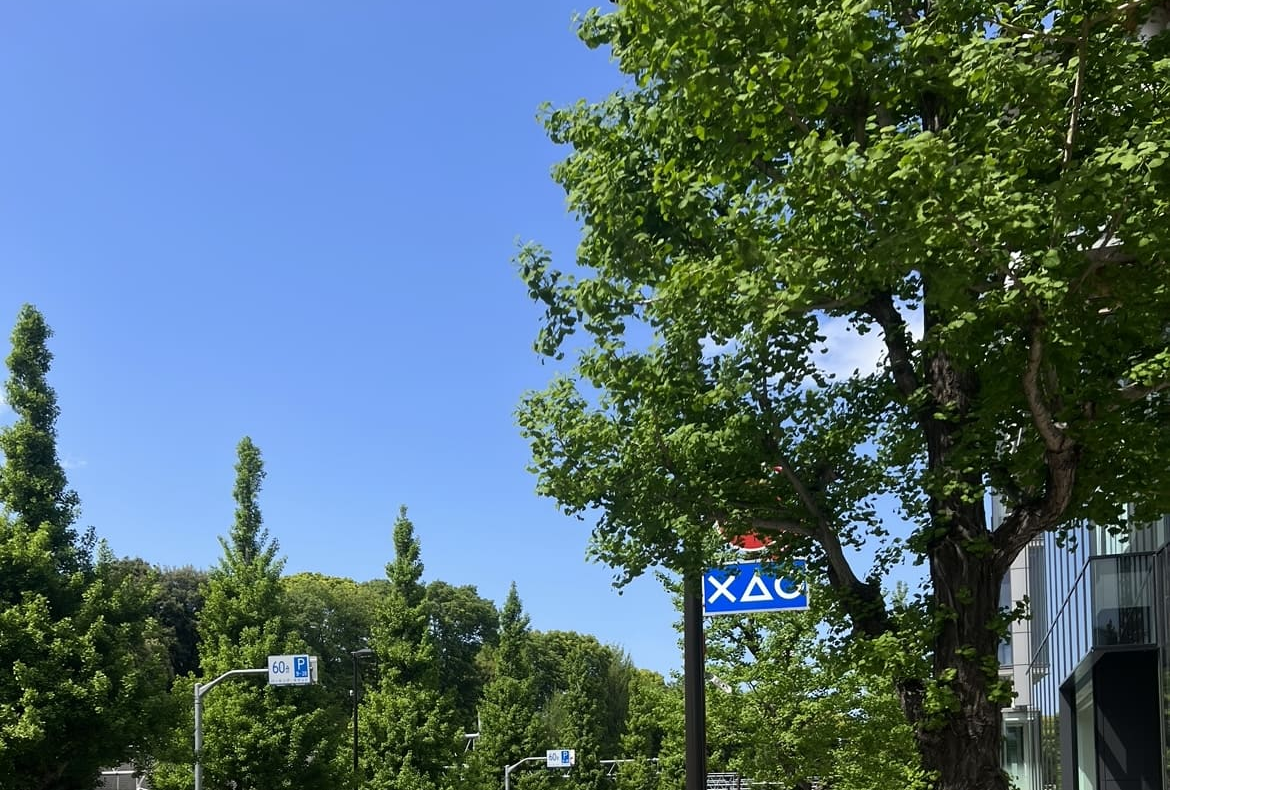
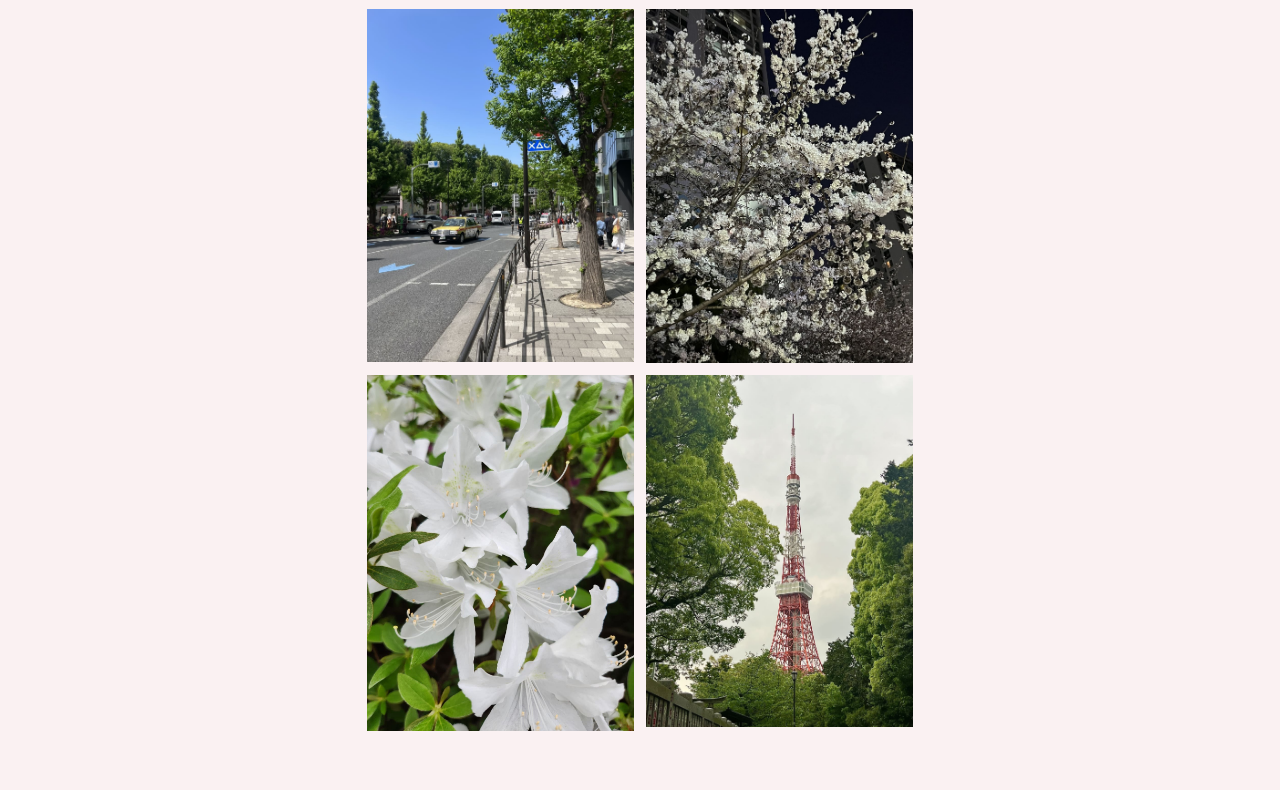
Before and after one commit to jisongGo/WMD-Project, a website: page spring.html in a window 1280 px wide. Shown: the part 91-881 px from the top of the page. After the commit the page ends 824 px from the top, so only its background shows below. Drawn offline with Linux system fonts and the light colour scheme.

Commit message:
이상하게 확대됨...

```diff
--- a/spring.html
+++ b/spring.html
@@ -5,17 +5,24 @@
     <meta name="viewport" content="width=device-width, initial-scale=1.0" />
     <title>SPRING</title>
     <link rel="stylesheet" href="./style spring/style.css" />
+    const items = document.querySelectorAll('.item'); items.forEach(item => {
+    item.addEventListener('click', () => { item.classList.toggle('full-size');
+    }); });
   </head>
   <body>
     <h1>SPRING</h1>
-    <div class="container">
-      <div class="images">
-        <div class="imageFlex1">
-          <img src="./assets/spring1.jpeg" />
-          <img src="./assets/spring2.jpeg" />
-          <img src="./assets/spring3.jpeg" />
-          <img src="./assets/spring4.jpeg" />
-        </div>
+    <div class="grid">
+      <div class="spring">
+        <img src="./assets/spring1.jpeg" alt="spring1" />
+      </div>
+      <div class="spring">
+        <img src="./assets/spring2.jpeg" alt="spring2" />
+      </div>
+      <div class="spring">
+        <img src="./assets/spring3.jpeg" alt="spring3" />
+      </div>
+      <div class="spring">
+        <img src="./assets/spring4.jpeg" alt="spring4" />
       </div>
     </div>
   </body>
--- a/style spring/style.scss
+++ b/style spring/style.scss
@@ -6,9 +6,37 @@
 
 body {
   margin: 0;
+  background-color: #faf1f2;
 }
 
 h1 {
   color: #ffc1cc;
   text-align: center;
 }
+
+.grid {
+  display: grid;
+  grid-template-rows: auto auto;
+  grid-template-columns: repeat(2, 1fr);
+  gap: 8px;
+  max-width: 550px;
+  margin: 0 auto;
+}
+
+.spring {
+  position: relative;
+  padding: 2px;
+  overflow: hidden;
+}
+
+.spring img {
+  display: block;
+  width: 100%;
+  height: auto;
+  cursor: default;
+  transition: transform 0.2s ease;
+}
+
+.spring img:active {
+  transform: scale(1.5);
+}
```
Also changed, not shown: style spring/style.css.
